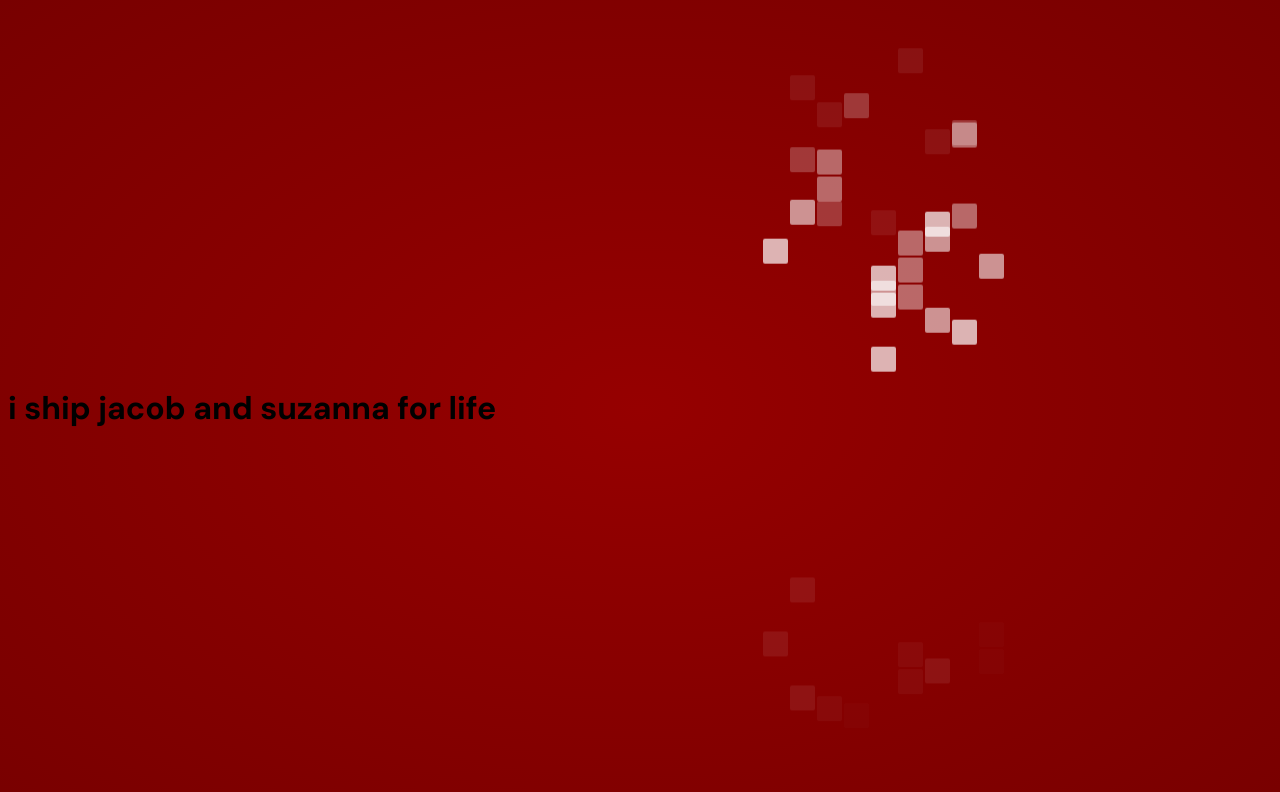
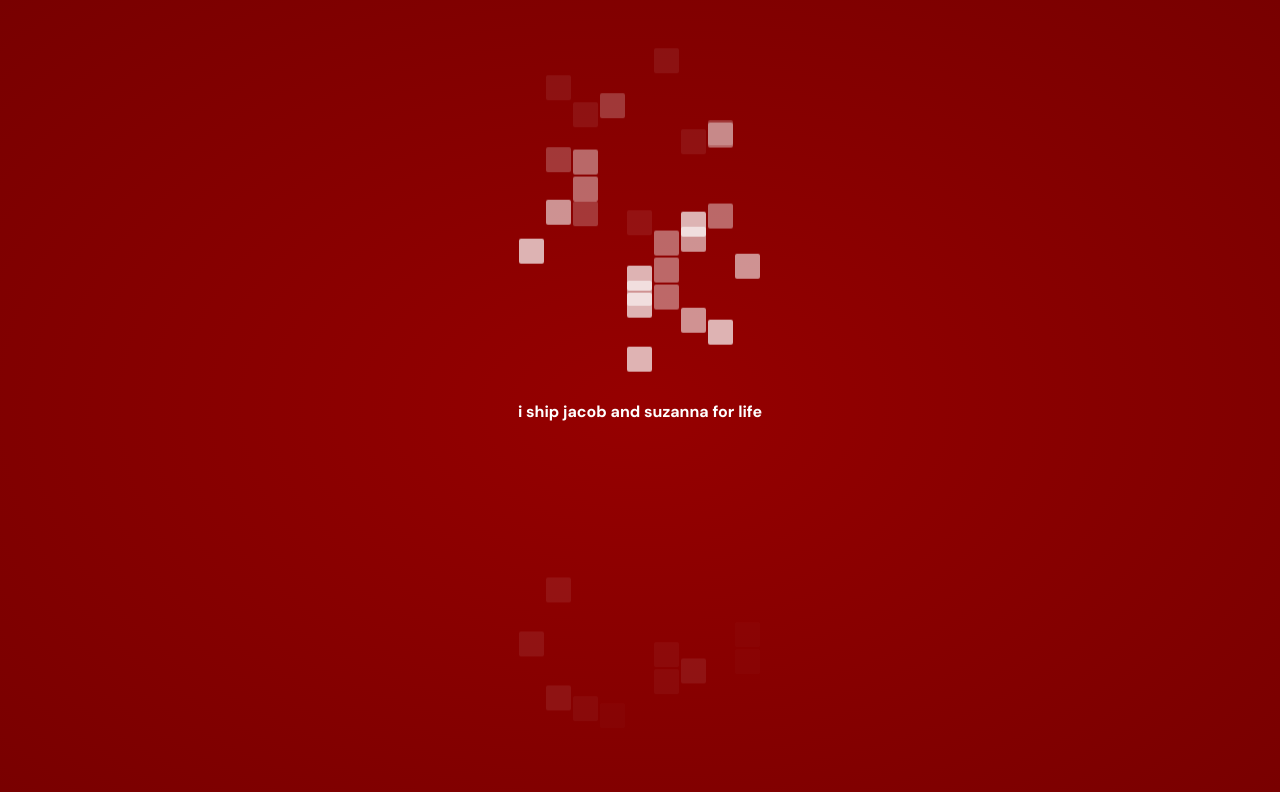
Before and after one commit to shamalov/ishipjacobandsuzannaforlife, a plain HTML site: page index.html in a window 1280 px wide. Drawn offline with Linux system fonts and the light colour scheme.

Commit message:
Update index.html

```diff
--- a/index.html
+++ b/index.html
@@ -77,7 +77,7 @@
   </style>
 </head>
 <body style="display: flex; justify-content: center; align-items: center;">
-  <h1>i ship jacob and suzanna for life </h1>
+  <h1 style="position: absolute; color: white; font-size: 1rem; top: 50%; left: 50%; transform: translate(-50%, -50%);">i ship jacob and suzanna for life</h1>
   <div class="wrapper">
   	<div class="box white"></div>
 		<div class="box delay-10"></div>
```
